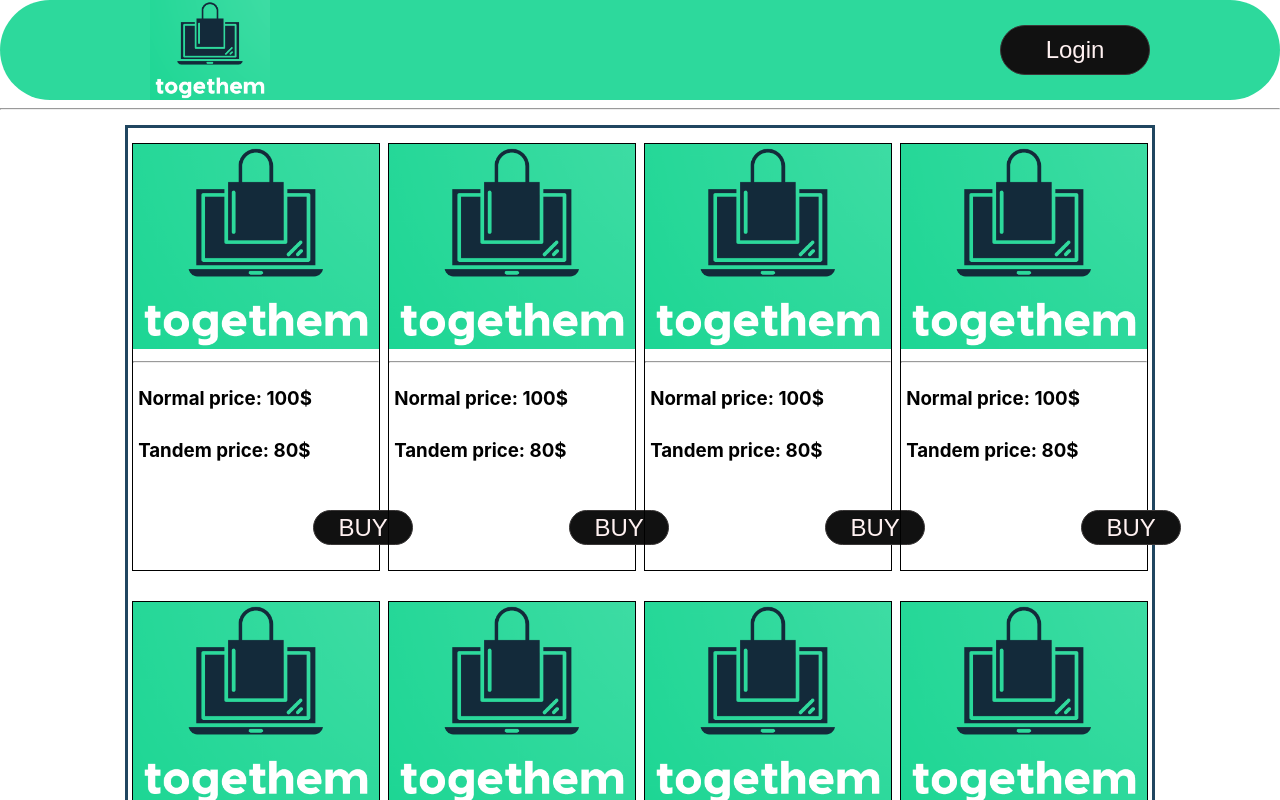
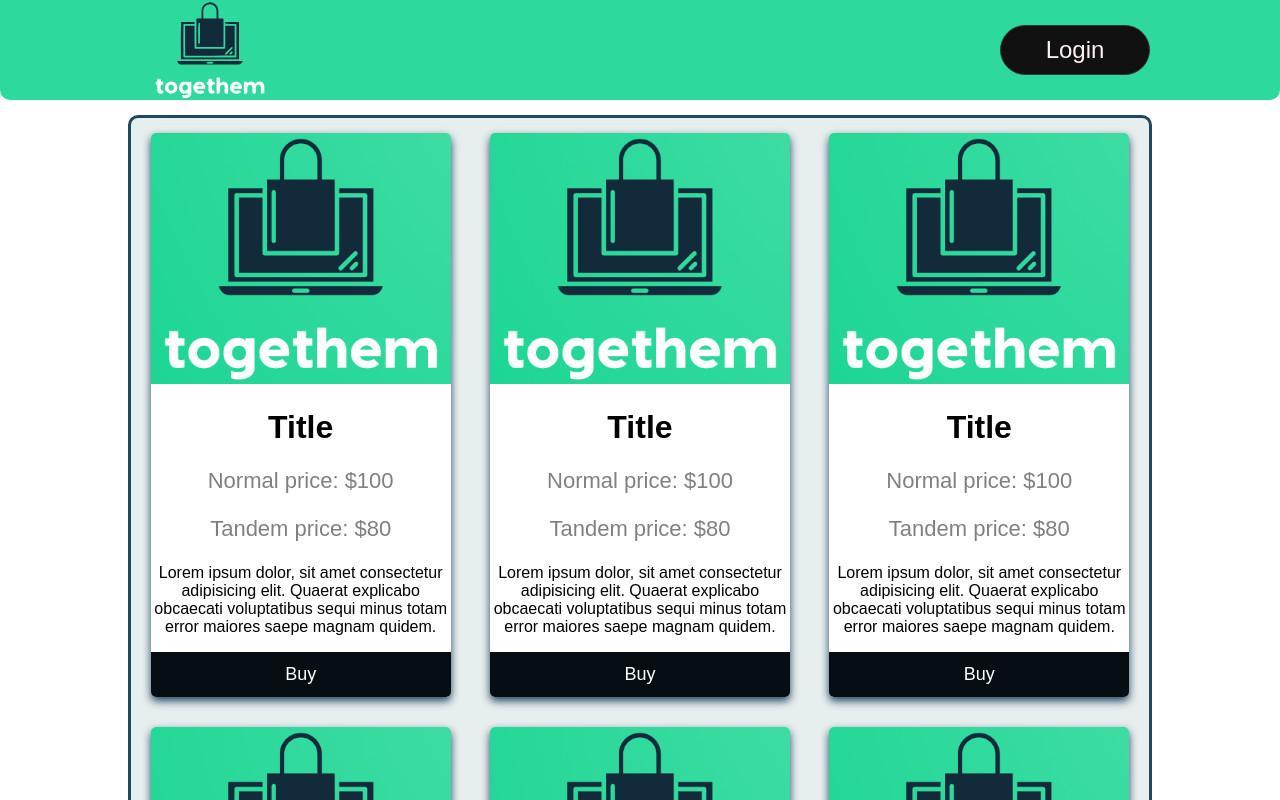
Before and after one commit to Sproncho/togethem, a React (Create React App) app: page / in a window 1280 px wide. Shown: the top 800 px of the page. Built offline with nearby package versions, Linux system fonts and the light colour scheme.

Commit message:
added css to cards

```diff
--- a/src/App.js
+++ b/src/App.js
@@ -9,7 +9,6 @@ import MainPage from './components/MainPage/MainPage';
 function App() {
   return<div className="App">
     <Route path="/" component={Header}/>
-    <hr/>
      <Switch>
          <Route path="/" exact component={MainPage}/>
          <Route path="/login" component={LoginPage}/>
--- a/src/components/Good/Good.css
+++ b/src/components/Good/Good.css
@@ -1,28 +1,43 @@
-.Good {
-  border: 1px solid black;
-  width: 24%;
-  height: 24%;
+* {
+  box-sizing: border-box;
 }
 
-.Good span {
-  width: 50%;
+.Good {
+  box-shadow: 0 4px 8px 0 #204660;
+  max-width: 300px;
+  margin: 15px auto;
+  text-align: center;
+  font-family: arial;
+  border-radius: 5px;
+  overflow: hidden;
+  background-color: #ffffff;
 }
 
-.Good span h3 {
-  padding: 5px;
+.price {
+  color: grey;
+  font-size: 22px;
+}
+
+.Good button {
+  border: none;
+  outline: 0;
+  padding: 12px;
+  color: #ffffff;
+  background-color: #060e14;
+  text-align: center;
+  cursor: pointer;
+  width: 100%;
+  font-size: 18px;
+}
+
+.Good button:hover {
+  opacity: 0.7;
 }
 
 .Good img {
   width: 100%;
 }
 
-.Good span button {
-  margin: 25px 50px 25px 180px;
-  height: 35px;
-  width: 100px;
-  border: 1px solid rgb(58, 55, 55);
-  border-radius: 30px;
-  font-size: 1.5rem;
-  background-color: #111111;
-  color: #fff1f1;
+.Good p:last-child {
+  margin-bottom: 0;
 }
--- a/src/components/Good/Good.jsx
+++ b/src/components/Good/Good.jsx
@@ -7,15 +7,11 @@ export default function Good() {
   return (
     <div className="Good">
       <img src={bigLogo} alt="Photo of good" />
-      <br />
-      <hr />
-      <span>
-        <h3>Normal price: 100$</h3>
-        <h3>Tandem price: 80$</h3>
-      </span>
-      <span>
-        <button>BUY</button>
-      </span>
+      <h1>Title</h1>
+      <p className="price">Normal price: $100</p>
+      <p className="price">Tandem price: $80</p>
+      <p>Lorem ipsum dolor, sit amet consectetur adipisicing elit. Quaerat explicabo obcaecati voluptatibus sequi minus totam error maiores saepe magnam quidem.</p>
+        <p><button>Buy</button></p>
     </div>
-  );
+  )
 }
--- a/src/components/Header/Header.css
+++ b/src/components/Header/Header.css
@@ -2,7 +2,7 @@
   background-color: #10d48fe0;
   width: 100%;
   display: flex;
-  border-radius: 50px;
+  border-radius: 0 0 10px 10px;
 }
 
 .Header img {
--- a/src/components/Header/Header.jsx
+++ b/src/components/Header/Header.jsx
@@ -1,5 +1,5 @@
 import "./Header.css";
-import bigLogo from "./LOGO2.png";
+import bigLogo from "./LogoNew.svg";
 import { connect } from "react-redux";
 import { useHistory, withRouter } from "react-router-dom";
 import { fb } from "../../config/firebase-config";
--- a/src/components/LoginPage/LoginPage.css
+++ b/src/components/LoginPage/LoginPage.css
@@ -1,23 +1,33 @@
-.loginPage{
-    width:500px;
-    border:1px solid black;
-    margin: 100px auto;
-    display:flex;
-    flex-wrap: wrap;
-    padding:30px;
-    justify-content:space-between;
+.loginPage {
+  width: 500px;
+  margin: 100px auto;
+  display: flex;
+  flex-wrap: wrap;
+  padding: 30px 30px 0 30px;
+  justify-content: space-between;
+  border: 3px solid #204660;
+  border-radius: 10px;
+  background-color: rgb(231, 238, 238);
 }
 
-.loginPage input{
-    width:100%;
-    margin-top:5px;
-    height:50px;
-    font-size:1.5rem;
+.loginPage input {
+  width: 100%;
+  margin-top: 5px;
+  height: 50px;
+  font-size: 1.5rem;
+  border-radius: 10px;
 }
 
-.loginPage button{
-    margin-top:5px;
-    height:40px;
-    width:100px;
-    background-color:white;
+.loginPage button {
+  margin: 25px 50px 25px 15px;
+  height: 50px;
+  width: 150px;
+  border: 1px solid rgb(58, 55, 55);
+  border-radius: 30px;
+  font-size: 1.5rem;
+  background-color: #111111;
+  color: #fff1f1;
+  margin-right: auto;
+  margin-left: auto;
+  margin-top:
 }
--- a/src/components/MainPage/MainPage.css
+++ b/src/components/MainPage/MainPage.css
@@ -1,10 +1,11 @@
 .MainPage {
     width: 80%;
     border: 3px solid #204660;
-    border-radius: 40px solid #204660;
+    border-radius: 10px;
     margin: 15px auto 30px auto;
     display: flex;
     flex-wrap: wrap;
+    background-color: rgb(231, 238, 238);
 }
 
 .Good{
--- a/src/components/RegistrationPage/RegistrationPage.css
+++ b/src/components/RegistrationPage/RegistrationPage.css
@@ -1,35 +1,42 @@
-.RegistrationPage{
-    width:500px;
-    border:1px solid black;
-    margin: 100px auto;
-    padding:30px;
+.RegistrationPage {
+  width: 500px;
+  margin: 100px auto;
+  padding: 30px;
+  border: 3px solid #204660;
+  border-radius: 10px;
+  background-color: rgb(231, 238, 238);
 }
 
-.RegistrationPage input{
-    width:100%;
-    margin-top:5px;
-    height:50px;
-    font-size:1.5rem;
+.RegistrationPage input {
+  width: 100%;
+  margin-top: 5px;
+  height: 50px;
+  font-size: 1.5rem;
+  border-radius: 10px;
 }
 
-.RegistrationPage button{
-    margin-top: 5px;
-    height:40px;
-    width:200px;
-    background-color:rgb(255, 255, 255);
-    font-size:1.5rem;
+.RegistrationPage button {
+  margin: 25px 50px 25px 15px;
+  height: 50px;
+  width: 150px;
+  border: 1px solid rgb(58, 55, 55);
+  border-radius: 30px;
+  font-size: 1.5rem;
+  background-color: #111111;
+  color: #fff1f1;
 }
 
-.RegistrationPage select{
-    margin-top:5px;
-    height:40px;
-    width:250px;
-    background-color:white;
-    font-size:1.5rem;
+.RegistrationPage select {
+  margin-top: 5px;
+  height: 40px;
+  width: 250px;
+  background-color: white;
+  font-size: 1.5rem;
+  border-radius: 10px;
 }
 
-.is-invalid:focus{
-    outline: none;
-    box-shadow: 0 0 4px 0 rgb(173, 41, 41);
-    border: rgb(241, 139, 139);
+.is-invalid:focus {
+  outline: none;
+  box-shadow: 0 0 4px 0 rgb(173, 41, 41);
+  border: rgb(241, 139, 139);
 }
```
Also changed, not shown: src/components/Header/LOGO2.png (deleted), src/components/Header/LogoNew.svg (added).
